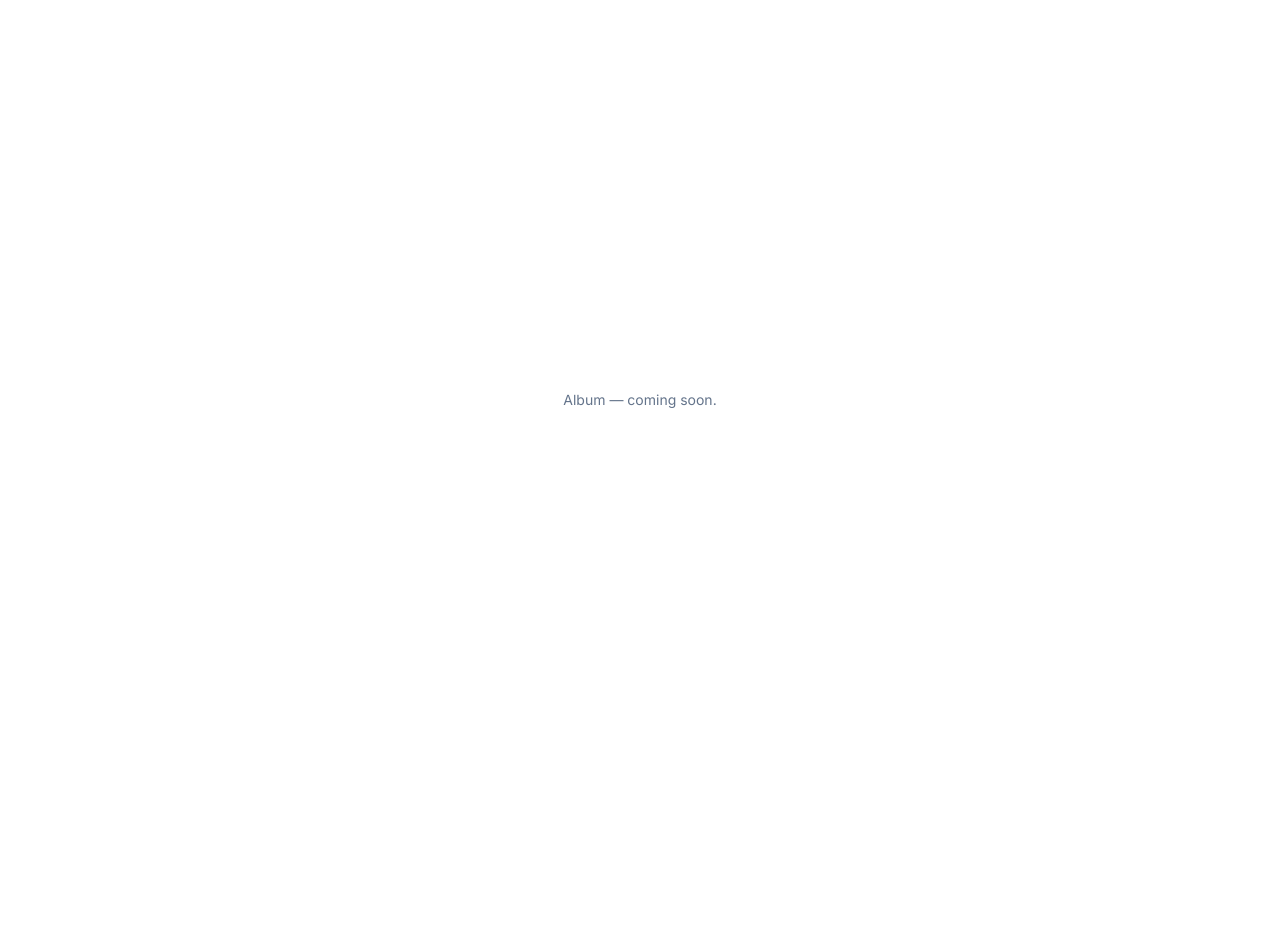
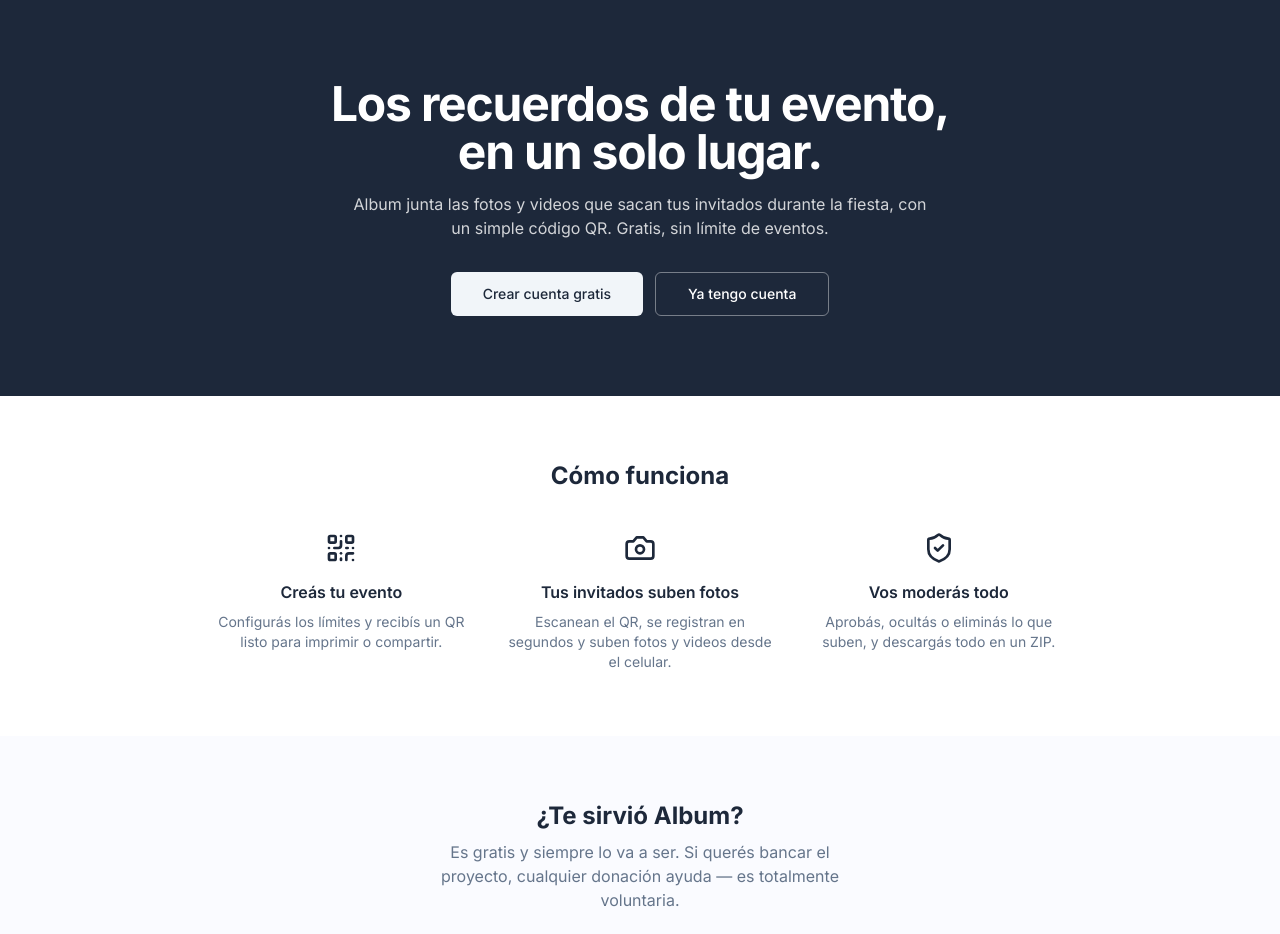
Before and after one commit to PiaAchigar/album, a Next.js app in the folder apps/web/: page / in a window 1280 px wide. Shown: the top 934 px of the page. Before the commit the page ends 800 px from the top, so only its background shows below. Built offline with nearby package versions, Linux system fonts and the light colour scheme.

Commit message:
feat(web): reemplazar el placeholder de / por la landing de marketing con donación

```diff
--- a/apps/web/src/app/page.tsx
+++ b/apps/web/src/app/page.tsx
@@ -1,7 +1,103 @@
-export default function HomePage() {
+import Link from 'next/link'
+import { Camera, QrCode, ShieldCheck } from 'lucide-react'
+import { Button } from '@/components/ui/button'
+import { SelectorDonacion } from '@/components/selector-donacion'
+
+interface Props {
+  searchParams: Promise<{ donacion?: string }>
+}
+
+const MENSAJES_DONACION: Record<string, string> = {
+  aprobada: '¡Gracias por tu donación! Ya se acreditó.',
+  pendiente: 'Tu donación está pendiente de confirmación.',
+  rechazada: 'No pudimos procesar tu donación. Podés intentar de nuevo cuando quieras.',
+}
+
+export default async function HomePage({ searchParams }: Props) {
+  const { donacion } = await searchParams
+  const mensajeDonacion = donacion ? MENSAJES_DONACION[donacion] : null
+
   return (
-    <main className="flex min-h-screen items-center justify-center">
-      <p className="text-muted-foreground text-sm">Album — coming soon.</p>
-    </main>
+    <div className="ctx-organizador flex min-h-screen flex-col">
+      <main className="flex-1">
+        {mensajeDonacion && (
+          <div className="bg-primary px-4 py-3 text-center text-sm font-medium text-primary-foreground">
+            {mensajeDonacion}
+          </div>
+        )}
+
+        {/* Hero */}
+        <section className="bg-primary px-4 py-20 text-center text-primary-foreground">
+          <h1 className="mx-auto max-w-2xl text-4xl font-bold tracking-tight sm:text-5xl">
+            Los recuerdos de tu evento, en un solo lugar.
+          </h1>
+          <p className="mx-auto mt-4 max-w-xl text-primary-foreground/80">
+            Album junta las fotos y videos que sacan tus invitados durante la fiesta, con un
+            simple código QR. Gratis, sin límite de eventos.
+          </p>
+          <div className="mt-8 flex justify-center gap-3">
+            <Button asChild size="lg" variant="secondary">
+              <Link href="/registro">Crear cuenta gratis</Link>
+            </Button>
+            <Button
+              asChild
+              size="lg"
+              variant="outline"
+              className="border-primary-foreground/40 bg-transparent text-primary-foreground hover:bg-primary-foreground/10"
+            >
+              <Link href="/login">Ya tengo cuenta</Link>
+            </Button>
+          </div>
+        </section>
+
+        {/* Cómo funciona */}
+        <section className="mx-auto max-w-4xl px-4 py-16">
+          <h2 className="text-center text-2xl font-bold text-foreground">Cómo funciona</h2>
+          <div className="mt-10 grid gap-8 sm:grid-cols-3">
+            <div className="text-center">
+              <QrCode className="mx-auto h-8 w-8 text-primary" aria-hidden="true" />
+              <h3 className="mt-4 font-semibold text-foreground">Creás tu evento</h3>
+              <p className="mt-2 text-sm text-muted-foreground">
+                Configurás los límites y recibís un QR listo para imprimir o compartir.
+              </p>
+            </div>
+            <div className="text-center">
+              <Camera className="mx-auto h-8 w-8 text-primary" aria-hidden="true" />
+              <h3 className="mt-4 font-semibold text-foreground">Tus invitados suben fotos</h3>
+              <p className="mt-2 text-sm text-muted-foreground">
+                Escanean el QR, se registran en segundos y suben fotos y videos desde el celular.
+              </p>
+            </div>
+            <div className="text-center">
+              <ShieldCheck className="mx-auto h-8 w-8 text-primary" aria-hidden="true" />
+              <h3 className="mt-4 font-semibold text-foreground">Vos moderás todo</h3>
+              <p className="mt-2 text-sm text-muted-foreground">
+                Aprobás, ocultás o eliminás lo que suben, y descargás todo en un ZIP.
+              </p>
+            </div>
+          </div>
+        </section>
+
+        {/* Donación */}
+        <section className="bg-backdrop px-4 py-16">
+          <div className="mx-auto max-w-md text-center">
+            <h2 className="text-2xl font-bold text-foreground">¿Te sirvió Album?</h2>
+            <p className="mt-2 text-muted-foreground">
+              Es gratis y siempre lo va a ser. Si querés bancar el proyecto, cualquier donación
+              ayuda — es totalmente voluntaria.
+            </p>
+            <div className="mt-6">
+              <SelectorDonacion origen="landing" />
+            </div>
+            <Link
+              href="/politicas/donaciones"
+              className="mt-4 inline-block text-sm text-muted-foreground underline-offset-4 hover:underline"
+            >
+              Ver política de donaciones
+            </Link>
+          </div>
+        </section>
+      </main>
+    </div>
   )
 }
```
